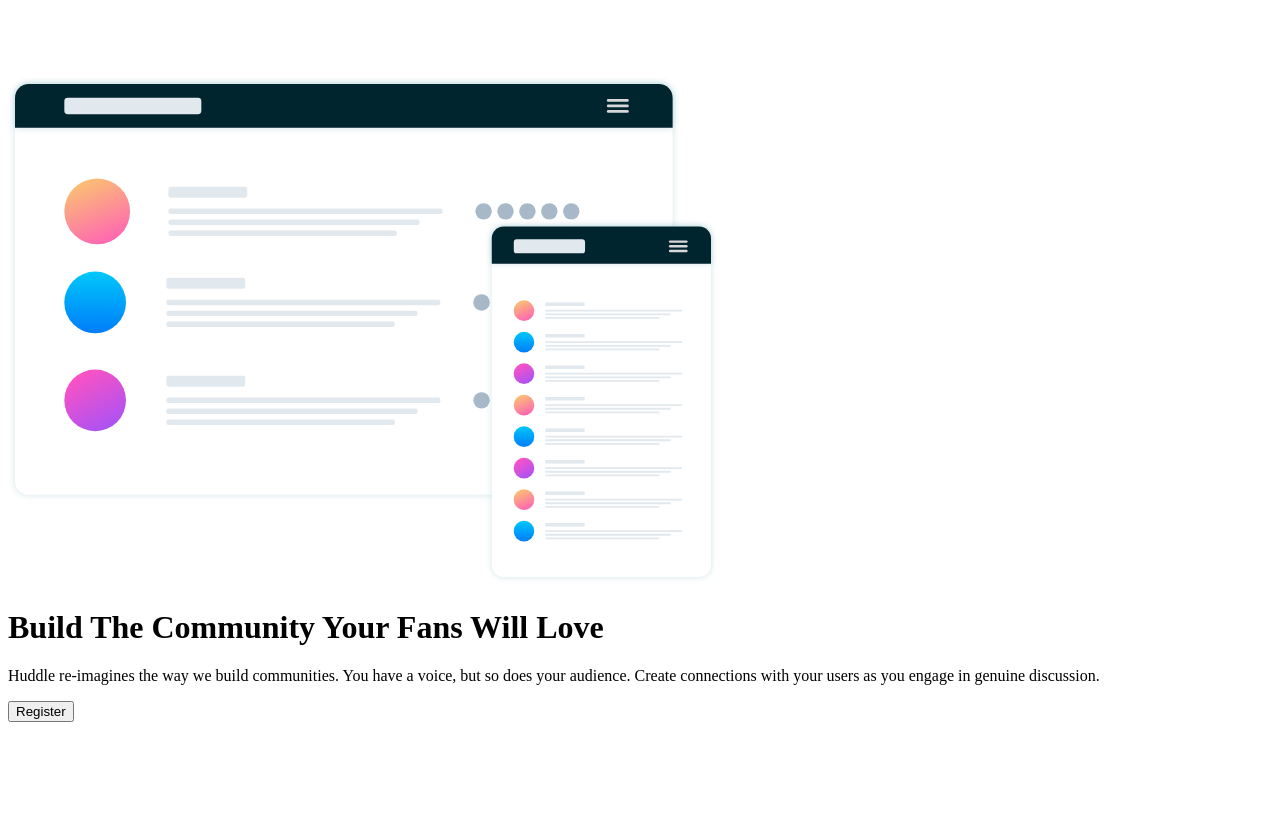
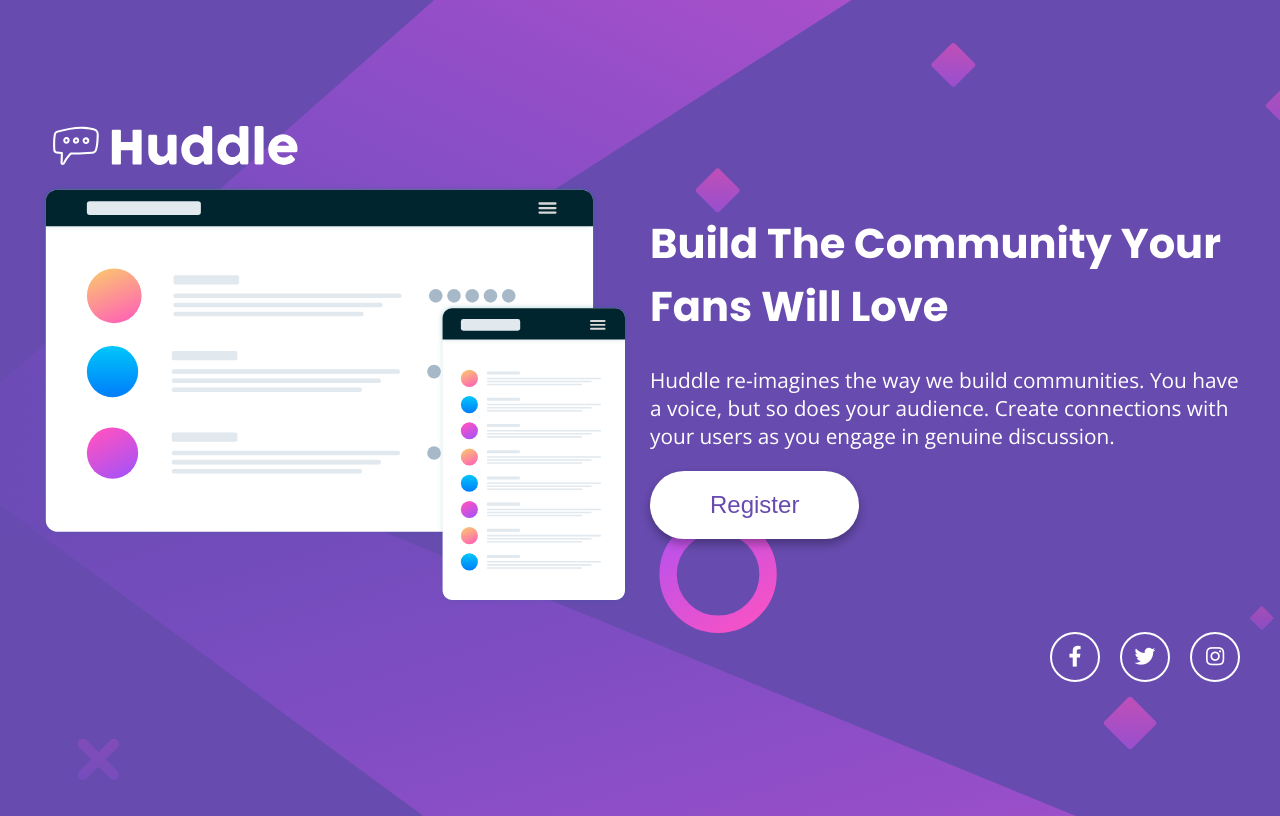
Before and after one commit to ramoncsb/Huddie-Landingpage, a plain HTML site: page huddle-landing-page-with-single-introductory-section-master/index.html in a window 1280 px wide. Drawn offline with nearby package versions, Linux system fonts and the light colour scheme.

Commit message:
Add files via upload

```diff
--- a/huddle-landing-page-with-single-introductory-section-master/index.html
+++ b/huddle-landing-page-with-single-introductory-section-master/index.html
@@ -8,20 +8,24 @@
 
   <title>Frontend Mentor | Huddle landing page with single introductory section</title>
 
-  <link rel="stylesheet" href="style.css" />
+  <link
+    rel="stylesheet"
+    href="https://cdnjs.cloudflare.com/ajax/libs/font-awesome/5.12.1/css/all.min.css"
+  />
+  <link
+    rel="stylesheet"
+    href="style.css"
+  />
 </head>
 <body>
-
   <div class="container">
-
     <img src="./images/logo.svg"
     alt="logo" />
-
     <div class="flex">
       <div>
-        <img src="./images/illustration-mockups.svg" alt="illustration" />
+        <img src="./images/illustration-mockups.svg"
+        alt="illustration" />
       </div>
-
       <div>
         <h1>Build The Community Your Fans Will Love</h1>
         <p>Huddle re-imagines the way we build communities. You have a voice, but so does your audience.
@@ -30,14 +34,24 @@
       </div>
     </div>
 
-
-
+    <ul class="social-links">
+      <li>
+        <a href="">
+          <i class="fab fa-facebook-f"></i>
+        </a>
+      </li>
+      <li>
+        <a href="">
+          <i class="fab fa-twitter"></i>
+        </a>
+      </li>
+      <li>
+        <a href="">
+            <i class="fab fa-instagram"></i>
+        </a>
+      </li>
+    </ul>
   </div>
-
-
-
-
-
 
 </body>
 </html>
--- /dev/null
+++ b/huddle-landing-page-with-single-introductory-section-master/style.css
@@ -0,0 +1,75 @@
+@import url('https://fonts.googleapis.com/css2?family=Open+Sans&family=Poppins:wght@400;700&display=swap');
+
+* {
+    box-sizing: border-box;
+}
+
+body {
+    background-image: url('./images/bg-desktop.svg');
+    background-repeat: no-repeat;
+    background-size: cover;
+    background-color: hsl(257, 40%, 49%);
+    color: #fff;
+    display: flex;
+    font-family: 'Open sans', sans-serif;
+    font-size: 1.3em;
+    align-items: center;
+    justify-content: center;
+    min-height: 100vh;
+}
+
+h1{
+    font-family: 'Poppins', sans-serif;
+}
+
+img{
+    max-width: 100%;
+}
+
+.container {
+    width: auto;
+    max-width: 100%;
+    width: 1200px;
+}
+
+.flex{
+    display: flex;
+}
+
+.flex > div{
+    flex: 1;
+}
+
+.flex > div:last-child {
+    margin-left: 20px;
+}
+
+button {
+    background-color: #fff;
+    border-radius: 50px;
+    border: none;
+    box-shadow: 0 5px 10px rgba(0, 0, 0, 0.3);
+    color: hsl(257, 40%, 49%);
+    font-size: 24px;
+    padding: 20px 60px;
+}
+
+.social-links{
+    display: flex;
+    justify-content: flex-end;
+    padding: 0;
+    list-style-type: none;
+}
+
+.social-links a {
+    border-radius: 50%;
+    border: 2px solid #fff;
+    color: #fff;
+    display: inline-flex;
+    height: 50px;
+    width: 50px;
+    align-items: center;
+    text-decoration: none;
+    margin-left: 20px;
+    justify-content: center;
+}
```
